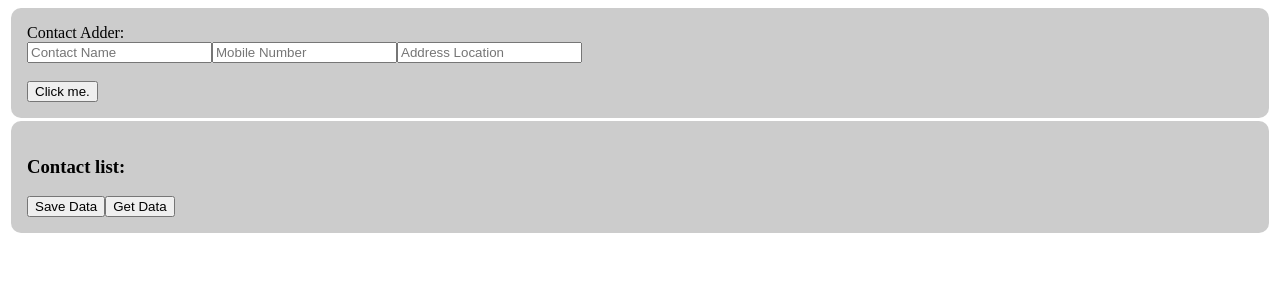
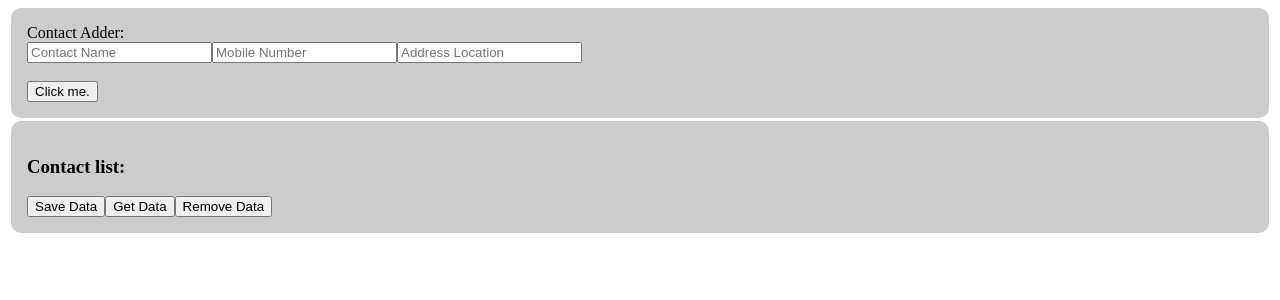
Before and after one commit to SamyamCodesavvy/Contact-Manager-React, a React (Create React App) app: page / in a window 1280 px wide. Shown: the top 300 px of the page. Built offline with nearby package versions, Linux system fonts and the light colour scheme.

Commit message:
add removeData feature to use local storage

```diff
--- a/src/App.js
+++ b/src/App.js
@@ -14,15 +14,17 @@ const App = () => {
     setContacts([contactData, ...contacts])
   };
   const saveData = () => {
-    localStorage.setItem("name", "abcd") //(key,value) format
+    localStorage.setItem("name", "abcd"); //(key,value) format
+    localStorage.setItem("phone", 9856088867);
+    localStorage.setItem("location", "np");
   };
   const getData = () => {
     const getData = localStorage.getItem("name");
     alert(getData)
   };
-
-
-
+  const removeData = () => {
+    localStorage.removeItem("name") //remove the ("name", "abcd") key value pair.
+  };
 
   return (
     <>
@@ -37,6 +39,8 @@ const App = () => {
 
         <button onClick = {saveData}>Save Data</button>
         <button onClick = {getData}>Get Data</button>
+        <button onClick = {removeData}>Remove Data</button>
+
       </div>
     </>
   );
```
